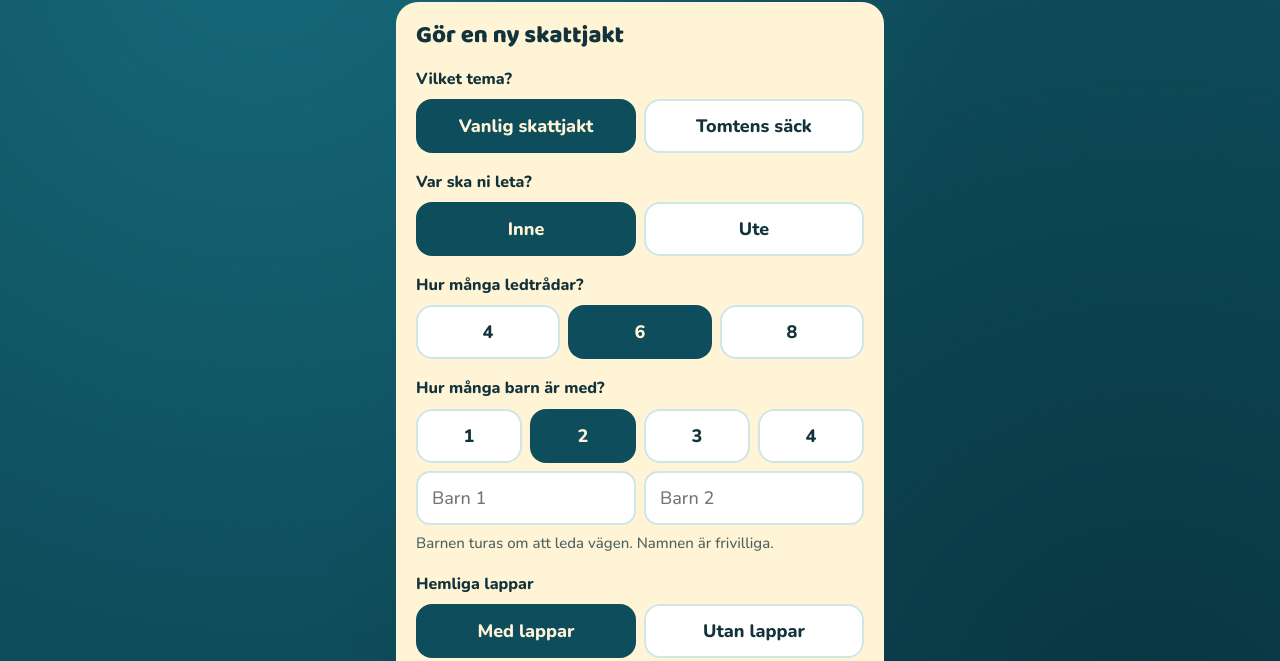
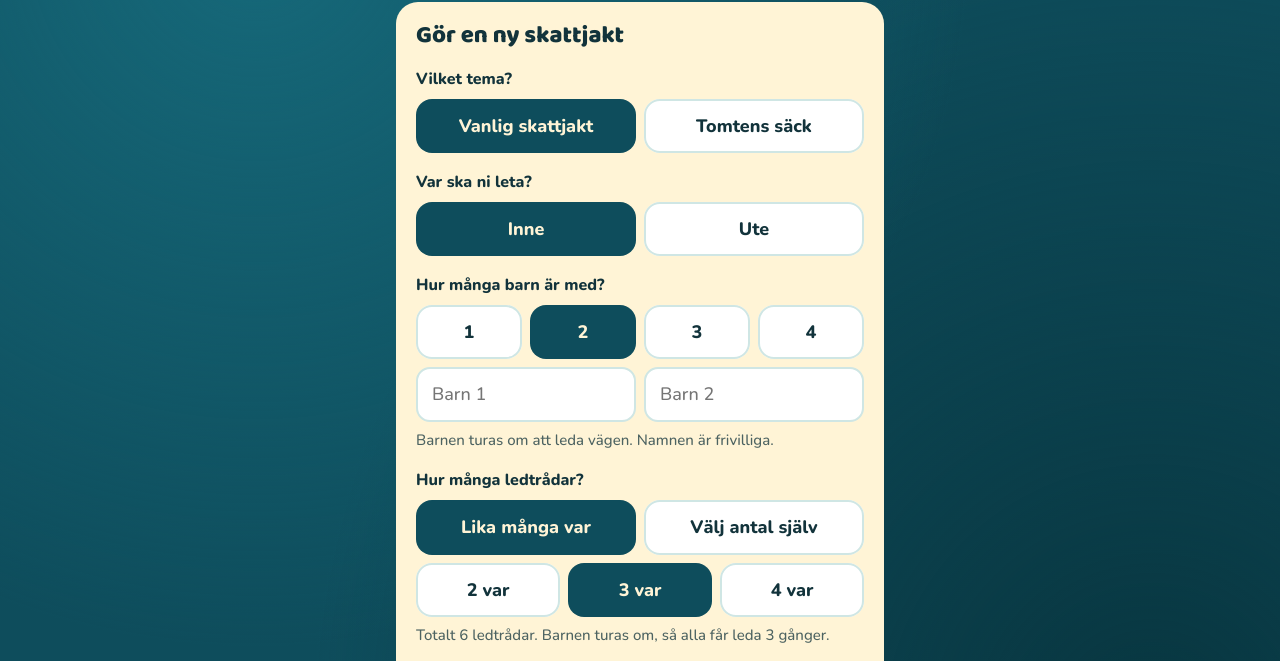
Before and after one commit to DanielSundkvist/skattjakt, a plain HTML site: page index.html in a window 1280 px wide. Shown: the part 67-728 px from the top of the page. Drawn offline with nearby package versions, Linux system fonts and the light colour scheme.

Commit message:
Lika många ledtrådar per barn som alternativ
Antalet ledtrådar kan nu väljas per barn, så att alla får leda lika
många gånger. Höjer cacheversionen så att telefonerna hämtar nya filer.

Co-Authored-By: Claude Fable 5.2 <noreply@anthropic.com>
Claude-Session: https://claude.ai/code/session_01GJfqADyiJk35y5xusYu3HP

```diff
--- a/index.html
+++ b/index.html
@@ -104,14 +104,6 @@ canvas#confetti{position:fixed;inset:0;width:100%;height:100%;pointer-events:non
       </div>
     </div>
     <div class="field">
-      <span class="label">Hur många ledtrådar?</span>
-      <div class="seg" id="count">
-        <button type="button" data-v="4" aria-pressed="false">4</button>
-        <button type="button" data-v="6" aria-pressed="true">6</button>
-        <button type="button" data-v="8" aria-pressed="false">8</button>
-      </div>
-    </div>
-    <div class="field">
       <span class="label">Hur många barn är med?</span>
       <div class="seg" id="kids">
         <button type="button" data-v="1" aria-pressed="false">1</button>
@@ -121,6 +113,15 @@ canvas#confetti{position:fixed;inset:0;width:100%;height:100%;pointer-events:non
       </div>
       <div class="row" id="names"></div>
       <span class="hint" id="kidsHint"></span>
+    </div>
+    <div class="field">
+      <span class="label">Hur många ledtrådar?</span>
+      <div class="seg" id="mode">
+        <button type="button" data-v="1" aria-pressed="true">Lika många var</button>
+        <button type="button" data-v="0" aria-pressed="false">Välj antal själv</button>
+      </div>
+      <div class="seg" id="count"></div>
+      <span class="hint" id="countHint"></span>
     </div>
     <div class="field">
       <span class="label">Hemliga lappar</span>
@@ -252,7 +253,7 @@ const ANIMALS=[["🦊","räv"],["🐻","björn"],["🐰","kanin"],["🦉","uggla
 const $=id=>document.getElementById(id);
 const shuffle=a=>{a=a.slice();for(let i=a.length-1;i>0;i--){const j=Math.floor(Math.random()*(i+1));[a[i],a[j]]=[a[j],a[i]]}return a};
 const KEY="skattjakt-v1";
-let S={screen:"setup",theme:"vanlig",place:"inne",count:6,notes:true,missions:true,kids:2,sound:true,names:["","","",""],stops:[],i:0,phase:"clue"};
+let S={screen:"setup",theme:"vanlig",place:"inne",count:6,notes:true,missions:true,kids:2,equal:true,per:3,sound:true,names:["","","",""],stops:[],i:0,phase:"clue"};
 const th=()=>T[S.theme]||T.vanlig;
 const syms=()=>S.theme==="jul"?JULSYM:ANIMALS;
 const allPlaces=()=>PLACES[S.place].concat(S.theme==="jul"?JUL[S.place]:[]);
@@ -265,6 +266,25 @@ function seg(id,get,set){
   const paint=()=>el.querySelectorAll("button").forEach(b=>b.setAttribute("aria-pressed",String(b.dataset.v===String(get()))));
   el.addEventListener("click",e=>{const b=e.target.closest("button");if(!b)return;set(b.dataset.v);paint();paintSetup();save()});
   paint();return paint;
+}
+/* Antal ledtrådar: antingen lika många per barn, eller ett fritt antal. */
+const fair=()=>S.kids>1&&S.equal;
+const perOptions=()=>[1,2,3,4].filter(p=>p*S.kids>=4&&p*S.kids<=12);
+const total=()=>fair()?S.per*S.kids:S.count;
+function paintCount(){
+  $("mode").hidden=S.kids<2;
+  const opts=fair()?perOptions():[4,6,8];
+  if(fair()&&!opts.includes(S.per))S.per=opts[Math.min(1,opts.length-1)];
+  const cur=fair()?S.per:S.count,box=$("count");box.textContent="";
+  opts.forEach(v=>{
+    const b=document.createElement("button");b.type="button";b.textContent=fair()?v+" var":String(v);
+    b.setAttribute("aria-pressed",String(v===cur));
+    b.addEventListener("click",()=>{if(fair())S.per=v;else S.count=v;paintCount();save()});
+    box.append(b);
+  });
+  $("countHint").textContent=fair()
+    ?"Totalt "+total()+" ledtrådar. Barnen turas om, så alla får leda "+S.per+(S.per===1?" gång.":" gånger.")
+    :(S.kids>1?"Barnen turas om, men alla får kanske inte lika många.":"");
 }
 function paintNames(){
   const box=$("names");box.textContent="";
@@ -311,7 +331,7 @@ function paintSetup(){
 }
 function makeHunt(){
   const extra=S.theme==="jul"?shuffle(JUL[S.place]).slice(0,2):[];
-  const pool=shuffle(extra.concat(shuffle(PLACES[S.place])).slice(0,S.count));
+  const pool=shuffle(extra.concat(shuffle(PLACES[S.place])).slice(0,total()));
   const an=shuffle(syms()),ms=shuffle(MISSIONS[S.theme]||MISSIONS.vanlig);
   S.stops=pool.map((p,k)=>({name:p[0],pic:p[1],riddle:p[2],animal:an[k%an.length],
     mission:S.missions&&k%2===0&&k<pool.length-1?ms[(k/2)%ms.length]:null}));
@@ -420,12 +440,12 @@ load();
 seg("theme",()=>S.theme,v=>S.theme=v);
 seg("missions",()=>S.missions?1:0,v=>S.missions=v==="1");
 const p1=seg("place",()=>S.place,v=>S.place=v);
-const p2=seg("count",()=>S.count,v=>S.count=+v);
+seg("mode",()=>S.equal?1:0,v=>{S.equal=v==="1";paintCount()});
 const p3=seg("notes",()=>S.notes?1:0,v=>S.notes=v==="1");
 while(S.names.length<4)S.names.push("");
-seg("kids",()=>S.kids,v=>{S.kids=+v;paintNames()});
+seg("kids",()=>S.kids,v=>{S.kids=+v;paintNames();paintCount()});
 seg("sound",()=>S.sound?1:0,v=>{S.sound=v==="1";if(S.sound)ding()});
-paintNames();
+paintNames();paintCount();
 $("replay").addEventListener("click",hurra);
 $("make").addEventListener("click",()=>{makeHunt();show("prep")});
 $("reshuffle").addEventListener("click",()=>{makeHunt();paintPrep();save()});
--- a/sw.js
+++ b/sw.js
@@ -1,5 +1,5 @@
 // Sparar appen på telefonen så att den fungerar utan nät. Höj versionen när filerna ändras.
-const CACHE="skattjakt-v1";
+const CACHE="skattjakt-v2";
 const FILES=["./","index.html","manifest.webmanifest","icon-192.png","icon-512.png","icon-maskable-512.png","apple-touch-icon.png"];
 self.addEventListener("install",e=>{e.waitUntil(caches.open(CACHE).then(c=>c.addAll(FILES)).then(()=>self.skipWaiting()))});
 self.addEventListener("activate",e=>{e.waitUntil(caches.keys().then(ks=>Promise.all(ks.filter(k=>k!==CACHE).map(k=>caches.delete(k)))).then(()=>self.clients.claim()))});
```
